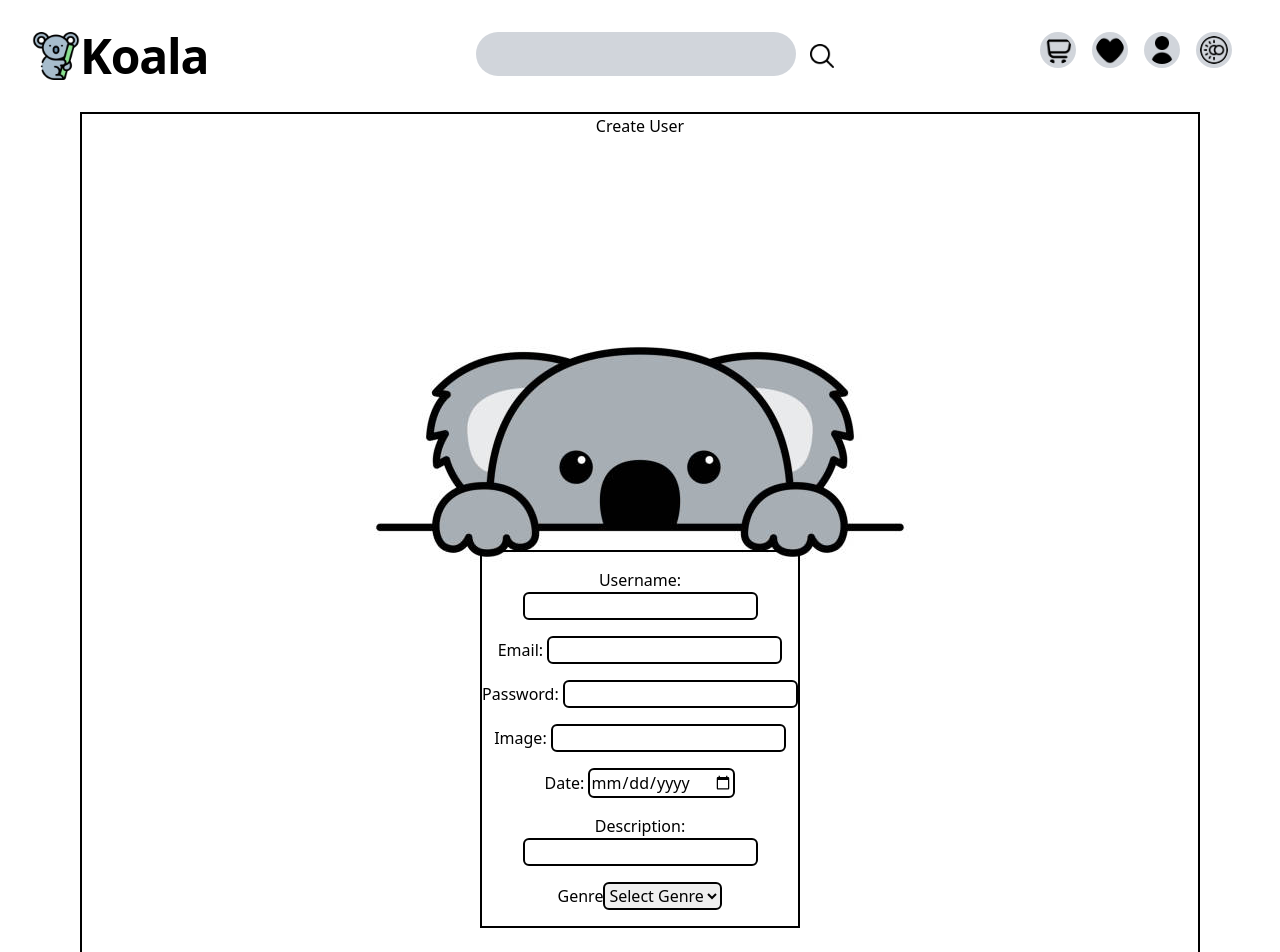
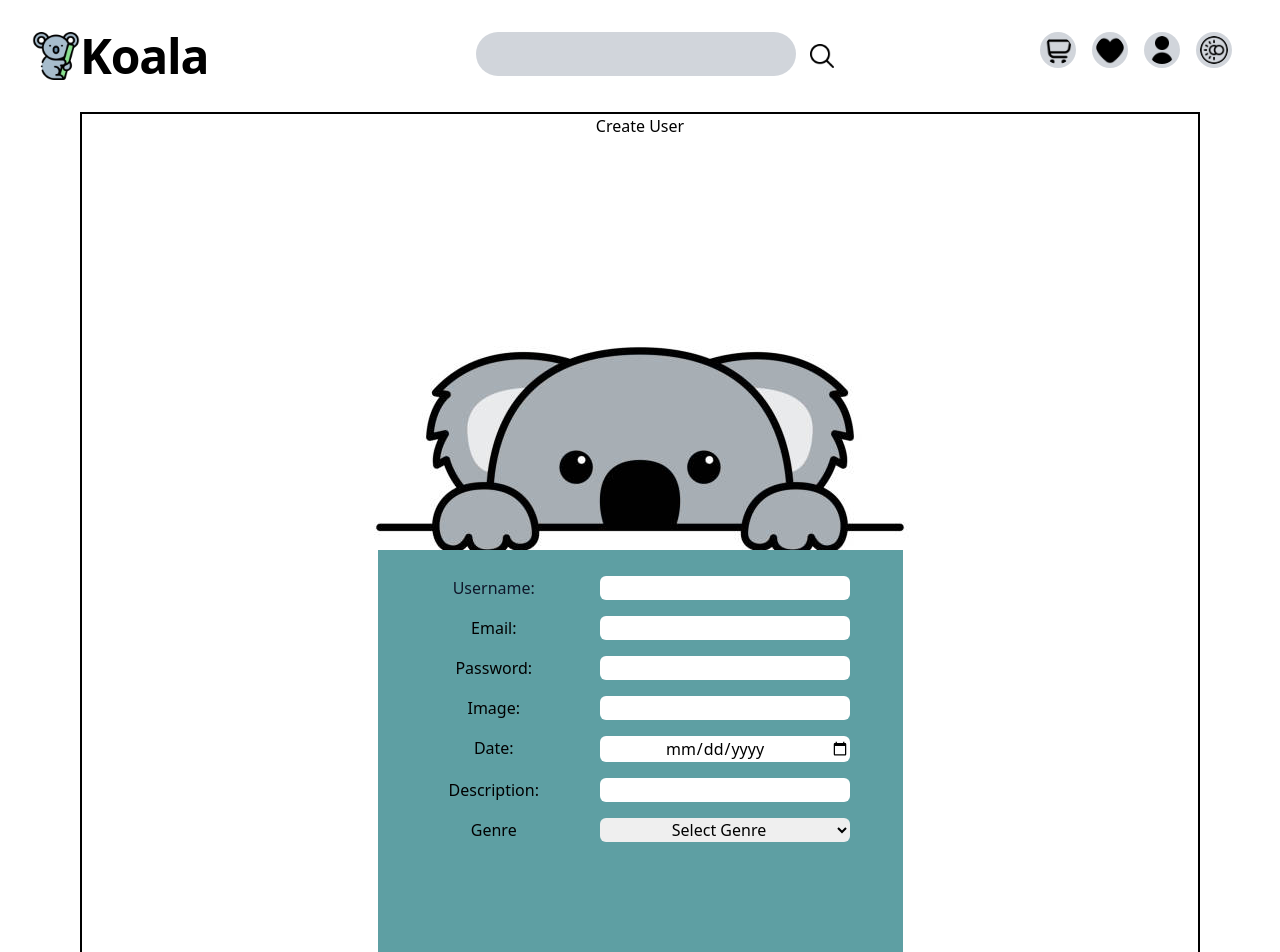
Before and after one commit to Koalaxy-PF/PF_VIDEOGAMES, a React (Vite) app in the folder FRONT_VIDEOGAMES/: page / in a window 1280 px wide. Shown: the top 952 px of the page. Built offline with nearby package versions, Linux system fonts and the light colour scheme.

Commit message:
cambios form

```diff
--- a/FRONT_VIDEOGAMES/src/views/createUser/createUser.jsx
+++ b/FRONT_VIDEOGAMES/src/views/createUser/createUser.jsx
@@ -50,10 +50,10 @@ export default function CreateUser() {
       <div class='justify-center border-solid border-2 border-black m-auto text-center bg mx-20' >
         <h1 class='mb-10'>Create User</h1>
         <img class='justify-center m-auto relative bottom-8 h-85' src={img} alt="" />
-        <form class='border-solid border-2 border-black w-80 m-auto relative bottom-60'>
-          <div class='my-4'>
-            <label>Username: </label>{" "}
-            <input onChange={(e) => handleInputChange(e)} class='border-solid border-2 border-black rounded-md'
+        <form class=' relative bottom-60 bg-[#5E9FA3] justify-center w-[525px] m-auto p-[10px] pb-40'>
+          <div class='my-4 mr-20 grid grid-cols-2'>
+            <label class='text-slate-900'>Username: </label>{" "}
+            <input onChange={(e) => handleInputChange(e)} class='rounded-md text-right w-[250px]'
               key="username"
               type="text"
               name="username"
@@ -63,9 +63,9 @@ export default function CreateUser() {
             </input>
           </div>
 
-          <div class='my-4' >
-            <label>Email: </label>{" "}
-            <input onChange={(e) => handleInputChange(e)} class='border-solid border-2 border-black rounded-md'
+          <div class='my-4  mr-20 grid grid-cols-2' >
+            <label class=''>Email: </label>{" "}
+            <input onChange={(e) => handleInputChange(e)} class='rounded-md text-right w-[250px]'
               key="email"
               type="text"
               name="email"
@@ -73,9 +73,9 @@ export default function CreateUser() {
             />
           </div>
 
-          <div class='my-4'>
+          <div class='my-4  mr-20 grid grid-cols-2'>
             <label>Password: </label>{" "}
-            <input onChange={(e) => handleInputChange(e)} class='border-solid border-2 border-black rounded-md'
+            <input onChange={(e) => handleInputChange(e)} class='rounded-md text-right w-[250px]'
               key="password"
               type="password"
               name="password"
@@ -83,9 +83,9 @@ export default function CreateUser() {
             />
           </div>
 
-          <div class='my-4'>
+          <div class='my-4  mr-20 grid grid-cols-2'>
             <label>Image: </label>{" "}
-            <input onChange={(e) => handleInputChange(e)} class='border-solid border-2 border-black rounded-md'
+            <input onChange={(e) => handleInputChange(e)} class='rounded-md text-right w-[250px]'
               key="image"
               type="text"
               name="image"
@@ -93,9 +93,9 @@ export default function CreateUser() {
             />
           </div>
 
-          <div class='my-4'>
+          <div class='my-4  mr-20 grid grid-cols-2'>
             <label>Date: </label>{" "}
-            <input onChange={(e) => handleInputChange(e)} class='border-solid border-2 border-black rounded-md'
+            <input onChange={(e) => handleInputChange(e)} class='rounded-md w-[250px] text-center'
               key="date"
               type="date"
               name="date"
@@ -103,9 +103,9 @@ export default function CreateUser() {
             />
           </div>
 
-          <div class='my-4'>
+          <div class='my-4 mr-20 grid grid-cols-2'>
             <label>Description: </label>{" "}
-            <input onChange={(e) => handleInputChange(e)} class='border-solid border-2 border-black rounded-md'
+            <input onChange={(e) => handleInputChange(e)} class='rounded-md  w-[250px]'
               key="description"
               type="text"
               name="description"
@@ -113,9 +113,9 @@ export default function CreateUser() {
             />
           </div>
 
-          <div class='my-4'>
+          <div class='my-4  mr-20 grid grid-cols-2'>
             <label>Genre</label>
-            <select name="genre" class='border-solid border-2 border-black rounded-md' required onChange = {
+            <select name="genre" class='rounded-md w-[250px] text-center' required onChange = {
               (e) => handleInputChange(e)}>
                 <option value="">Select Genre</option>
                 {
```
